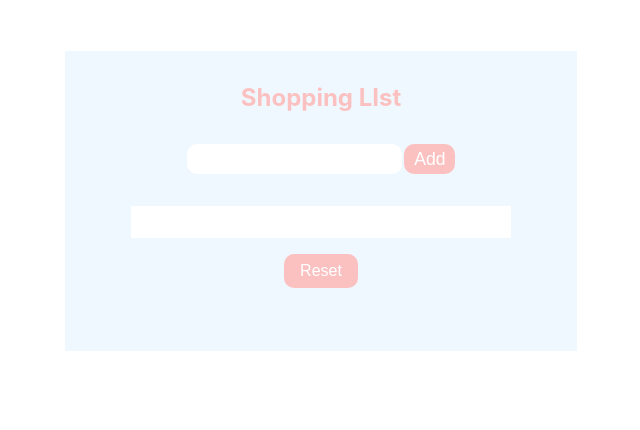
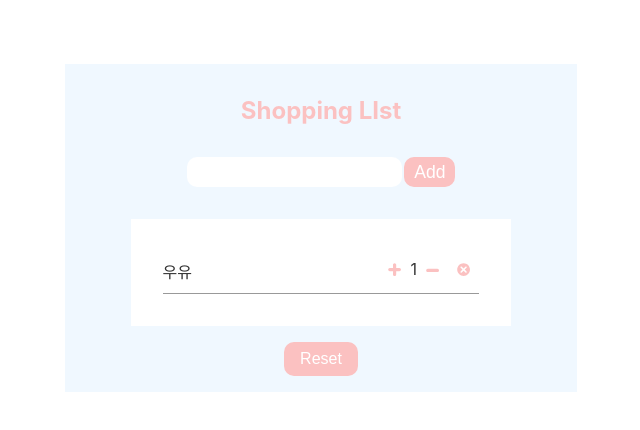
Before and after one commit to hee94/ShoppingList, a React (Create React App) app: page / in a window 1280 px wide. Shown: the top 430 px of the page, without its empty margins (319-959 px from the left). Built offline with nearby package versions, Linux system fonts and the light colour scheme.

Commit message:
style app.css

```diff
--- a/src/App.css
+++ b/src/App.css
@@ -1,7 +1,7 @@
 main {
   width: 40%;
   min-height: 300px;
-  margin: 4% auto;
+  margin: 4rem auto;
   background-color: aliceblue;
   padding: 1rem 2rem;
 }
--- a/src/App.js
+++ b/src/App.js
@@ -6,7 +6,7 @@ import List from './component/list';
 class App extends Component{
   state={
     shoppingList :[
-      // {id:1,name:'우유',count:1},
+      {id:1,name:'우유',count:1},
     ]
   }
   addList =(name)=>{
```
